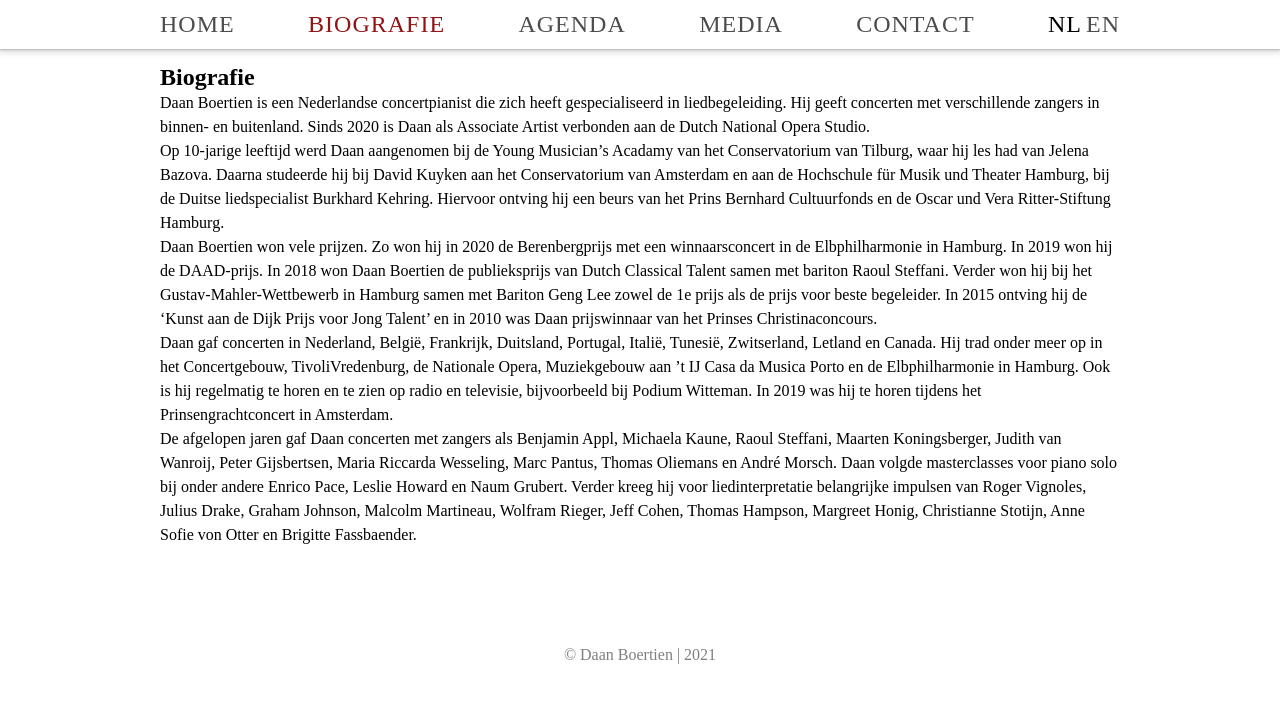
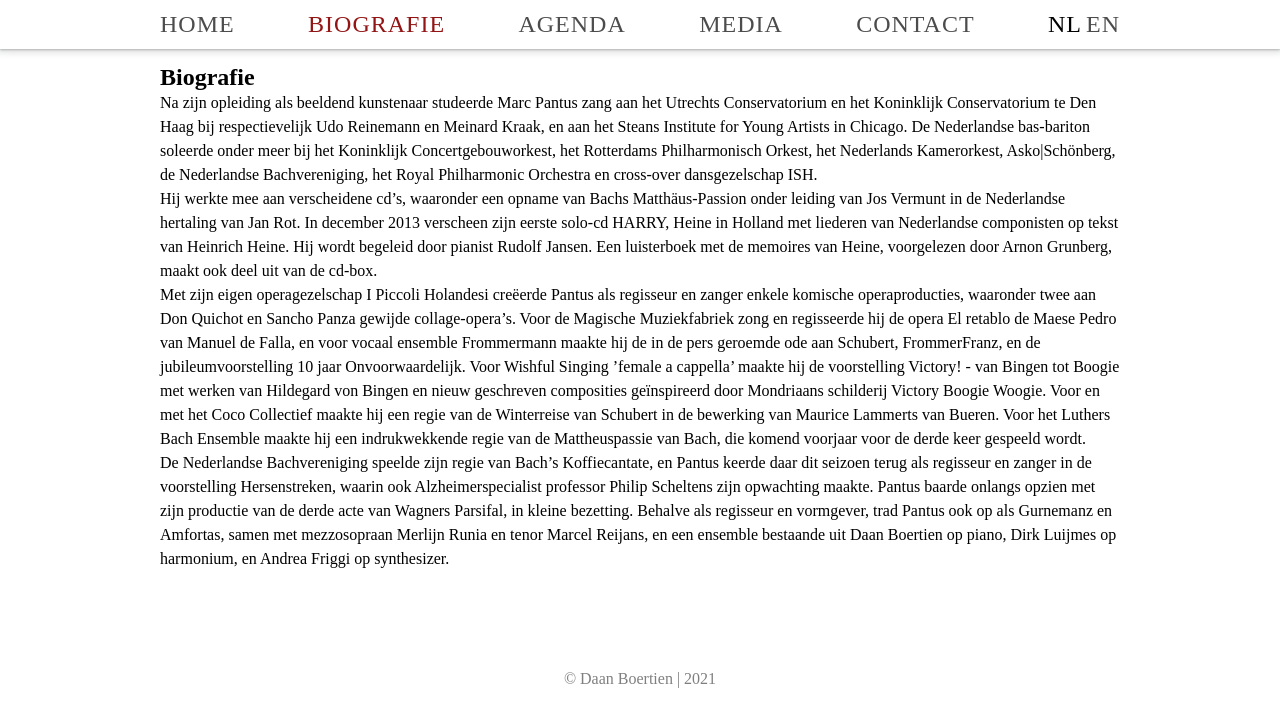
Before and after one commit to DaanBoertien/Marc-Pantus, a Jekyll site: the page built from biografie.html, in a window 1280 px wide. Shown: the top 727 px of the page. Built offline with Jekyll 4.4.1, drawn with Linux system fonts in a browser that asks for light colours; nearby versions of some CDN libraries; a script that is not in the unit is left out.

Commit message:
Update Teksten “biografie”

```diff
--- a/_data/biografie.yml
+++ b/_data/biografie.yml
@@ -1,78 +1,75 @@
 main:
-  - alinea-nl: "Daan Boertien is een Nederlandse concertpianist die zich heeft
-      gespecialiseerd in liedbegeleiding. Hij geeft concerten met verschillende
-      zangers in binnen- en buitenland. Sinds 2020 is Daan als Associate Artist
-      verbonden aan de Dutch National Opera Studio. "
-    alinea-en: Daan Boertien is a Dutch concert pianist who specialized in song
-      accompaniment. He performs with several singers in the Netherlands and
-      abroad. As of this season, Daan is Associate Artist of the Dutch National
-      Opera Studio since 2020.
-  - alinea-nl: Op 10-jarige leeftijd werd Daan aangenomen bij de Young Musician’s
-      Acadamy van het Conservatorium van Tilburg, waar hij les had van Jelena
-      Bazova. Daarna studeerde hij bij David Kuyken aan het Conservatorium van
-      Amsterdam en aan de Hochschule für Musik und Theater Hamburg, bij de
-      Duitse liedspecialist Burkhard Kehring. Hiervoor ontving hij een beurs van
-      het Prins Bernhard Cultuurfonds en de Oscar und Vera Ritter-Stiftung
-      Hamburg.
-    alinea-en: At the age of 10, Daan was accepted at the Young Musicians Academy of
-      the Tilburg Conservatory, where he was taught by Jelena Bazova. He then
-      studied with David Kuyken at the Conservatory of Amsterdam and at the
-      Hochschule für Musik und Theater Hamburg, with the German song specialist
-      Burkhard Kehring. For this he received a grant from the Prins Bernhard
-      Cultuurfonds and the Oscar und Vera Ritter-Stiftung Hamburg.
-  - alinea-nl: Daan Boertien won vele prijzen. Zo won hij in 2020 de Berenbergprijs
-      met een winnaarsconcert in de Elbphilharmonie in Hamburg. In 2019 won hij
-      de DAAD-prijs. In 2018 won Daan Boertien de publieksprijs van Dutch
-      Classical Talent samen met bariton Raoul Steffani. Verder won hij bij het
-      Gustav-Mahler-Wettbewerb in Hamburg samen met Bariton Geng Lee zowel de 1e
-      prijs als de prijs voor beste begeleider. In 2015 ontving hij de ‘Kunst
-      aan de Dijk Prijs voor Jong Talent’ en in 2010 was Daan prijswinnaar van
-      het Prinses Christinaconcours.
-    alinea-en: Daan Boertien has won many prizes. For example, in 2020 he won the
-      Berenberg Prize with a winner's concert in the Elbphilharmonie in Hamburg.
-      In 2019 he won the DAAD prize. In 2018 Daan Boertien won the public award
-      of Dutch Classical Talent together with baritone Raoul Steffani. He also
-      won the 1st prize and the prize for best accompanist at the
-      Gustav-Mahler-Wettbewerb in Hamburg together with Baritone Geng Lee. In
-      2015 he received the "Kunst aan de Dijk Prize for Young Talent" and in
-      2010, Daan was a prize winner of the Princess Christina Competition.
-  - alinea-nl: Daan gaf concerten in Nederland, België, Frankrijk, Duitsland,
-      Portugal, Italië, Tunesië, Zwitserland, Letland en Canada. Hij trad onder
-      meer op in het Concertgebouw, TivoliVredenburg, de Nationale Opera,
-      Muziekgebouw aan ’t IJ Casa da Musica Porto en de Elbphilharmonie in
-      Hamburg. Ook is hij regelmatig te horen en te zien op radio en televisie,
-      bijvoorbeeld bij Podium Witteman. In 2019 was hij te horen tijdens het
-      Prinsengrachtconcert in Amsterdam.
+  - alinea-nl: >-
+      Na zijn opleiding als beeldend kunstenaar studeerde Marc Pantus zang aan
+      het Utrechts Conservatorium en het Koninklijk Conservatorium te Den Haag
+      bij respectievelijk Udo Reinemann en Meinard Kraak, en aan het Steans
+      Institute for Young Artists in Chicago.
+
+      De Nederlandse bas-bariton soleerde onder meer bij het Koninklijk Concertgebouworkest, het Rotterdams Philharmonisch Orkest, het Nederlands Kamerorkest, Asko|Schönberg, de Nederlandse Bachvereniging, het Royal Philharmonic Orchestra en cross-over dansgezelschap ISH.
+    alinea-en: >-
+      Bass-baritone Marc Pantus, most recently praised by Swiss national press
+      for his “brilliant” and "compelling" interpretation in Rossini’s opera La
+      Gazzetta, is at home in opera as well as oratorio repertoire. This season
+      he sang Bach’s Magnificat with the renowned ensemble Vox Luminis,
+      Mendelssohn’s Paulus,  Don Profondo in Rossini’s Reimsreisje/Il Viaggio a
+      Reims with Dutch National Opera and the title role in Telemann’s comic
+      opera Pimpinone opera in Italy and The Netherlands with the Amsterdam
+      Consort.
+
+      Marc’s career has included many solos in Bach cantatas and he regularly sings the bass arias and the role of Christ in both St. John and St. Matthew Passions, receiving such press accolades as “The star was bass Marc Pantus, who presented a solemn Christ with his impressive voice.” (Deventer Dagblad, March 2008)
+  - alinea-nl: >-
+      Hij werkte mee aan verscheidene cd’s, waaronder een opname van Bachs
+      Matthäus-Passion onder leiding van Jos Vermunt in de Nederlandse hertaling
+      van Jan Rot.
+
+      In december 2013 verscheen zijn eerste solo-cd HARRY, Heine in Holland met liederen van Nederlandse componisten op tekst van Heinrich Heine. Hij wordt begeleid door pianist Rudolf Jansen. Een luisterboek met de memoires van Heine, voorgelezen door Arnon Grunberg, maakt ook deel uit van de cd-box.
+    alinea-en: He has been featured as soloist with Royal Concertgebouw Orchestra,
+      Royal Philharmonic Orchestra, Rotterdam Philharmonic Orchestra, Schoenberg
+      Ensemble, ASKO Ensemble, Utrecht Baroque Consort, Netherlands Bach
+      Society, working with such directors as Cristian Macelaru,  Jan Willem de
+      Vriend, Kenneth Montgomery, Edo de Waart, Reinbert de Leeuw, Paul McCreesh
+      and  Jos van Veldhoven.
+  - alinea-nl: >-
+      Met zijn eigen operagezelschap I Piccoli Holandesi creëerde Pantus als
+      regisseur en zanger enkele komische operaproducties, waaronder twee aan
+      Don Quichot en Sancho Panza gewijde collage-opera’s. Voor de Magische
+      Muziekfabriek zong en regisseerde hij de opera El retablo de Maese Pedro
+      van Manuel de Falla, en voor vocaal ensemble Frommermann maakte hij de in
+      de pers geroemde ode aan Schubert, FrommerFranz, en de
+      jubileumvoorstelling 10 jaar Onvoorwaardelijk. Voor Wishful Singing
+      ’female a cappella’ maakte hij de voorstelling Victory! - van Bingen tot
+      Boogie met werken van Hildegard von Bingen en nieuw geschreven composities
+      geïnspireerd door Mondriaans schilderij Victory Boogie Woogie. Voor en met
+      het Coco Collectief maakte hij een regie van de Winterreise van Schubert
+      in de bewerking van Maurice Lammerts van Bueren.
+
+      Voor het Luthers Bach Ensemble maakte hij een indrukwekkende regie van de Mattheuspassie van Bach, die komend voorjaar voor de derde keer gespeeld wordt.
+    alinea-en: >-
+      With his own company i piccoli holandesi, Marc has performed a series of
+      critically acclaimed comical baroque operas, among others Terremoto,
+      Farfalleta e Lirone by Francesco Conti.
+
+      With Utrecht Baroque Consort, he has sung the role of Sancho Panza in Conti’s Don Chisciotte in Sierra Morena and the role of Don Quichotte in Telemann’s Don Quichotte auf der Hochzeit des Camacho.
+  - alinea-nl: >-
+      De Nederlandse Bachvereniging speelde zijn regie van Bach’s Koffiecantate,
+      en Pantus keerde daar dit seizoen terug als regisseur en zanger in de
+      voorstelling Hersenstreken, waarin ook Alzheimerspecialist professor
+      Philip Scheltens zijn opwachting maakte.
+
+
+      Pantus baarde onlangs opzien met zijn productie van de derde acte van Wagners Parsifal, in kleine bezetting. Behalve als regisseur en vormgever, trad Pantus ook op als Gurnemanz en Amfortas, samen met mezzosopraan Merlijn Runia en tenor Marcel Reijans, en een ensemble bestaande uit Daan Boertien op piano, Dirk Luijmes op harmonium, en Andrea Friggi op synthesizer.
     alinea-en: >-
 
-      Daan gave concerts in the Netherlands, Belgium, France, Germany, Portugal, Italy, Tunisia, Switzerland, Latvia and Canada. He has performed at the Concertgebouw, TivoliVredenburg, Muziekgebouw aan ’t IJ, Dutch National Opera, Casa da Musica Porto and the Elbphilharmonie in Hamburg, among others. He can also be heard and seen on radio and television regularly, for example at Podium Witteman. In 2019 he could be heard during the Prinsengracht concert in Amsterdam.
-  - alinea-nl: De afgelopen jaren gaf Daan concerten met zangers als Benjamin Appl,
-      Michaela Kaune, Raoul Steffani, Maarten Koningsberger, Judith van Wanroij,
-      Peter Gijsbertsen, Maria Riccarda Wesseling, Marc Pantus, Thomas Oliemans
-      en André Morsch. Daan volgde masterclasses voor piano solo bij onder
-      andere Enrico Pace, Leslie Howard en Naum Grubert. Verder kreeg hij voor
-      liedinterpretatie belangrijke impulsen van Roger Vignoles, Julius Drake,
-      Graham Johnson, Malcolm Martineau, Wolfram Rieger, Jeff Cohen, Thomas
-      Hampson, Margreet Honig, Christianne Stotijn, Anne Sofie von Otter en
-      Brigitte Fassbaender.
-    alinea-en: In recent years, Daan has given concerts with singers such as
-      Benjamin Appl, Michaela Kaune, Raoul Steffani, Maarten Koningsberger,
-      Judith van Wanroij, Peter Gijsbertsen, Maria Riccarda Wesseling, Marc
-      Pantus, Thomas Oliemans and André Morsch. Daan took piano solo
-      masterclasses with Enrico Pace, Leslie Howard and Naum Grubert, among
-      others. Furthermore, he received important impulses for song
-      interpretation from Roger Vignoles, Julius Drake, Graham Johnson, Malcolm
-      Martineau, Wolfram Rieger, Jeff Cohen, Thomas Hampson, Margreet Honig,
-      Christianne Stotijn, Anne Sofie von Otter and Brigitte Fassbaender.
+      Marc has recorded the Dutch version of Bach’s St. Matthew Passion (Christ) for DGG with Residentie Orkest under the direction of Jos Vermunt, and appears on recordings of Mozart’s La Clemenza di
+
+      Tito (Publio) and Galliard’s Pan & Syrinx (Pan), both with Musica ad Rhenum under the direction of Jed Wentz.
+
+      He studied with Udo Reinemann and Meinard Kraak at the Utrecht Conservatory of Music and the Royal Conservatory in The Hague.
+
+      He received a fellowship from the Steans Institute for Young Artists in Chicago, where he studied with Thomas Allen, Christa Ludwig, Barbara Bonney, Elisabeth Söderström and Roger Vignoles.
 quote: Daan is een pianist
-quote-nl: Gespecialiseerd in het begeleiden van liederen toonde Daan Boertien
-  zich een zanger op de vleugel. Met zijn fijnzinnige en milde aanslag, zijn
-  zowel vanzelfsprekende als verrassende timing en zijn grote inlevingsvermogen
-  is hij de ideale combinatie van meebewegend begeleider en autonoom solist.
-quote-en: Specialized in song accompaniment, Daan Boertien proved to be a singer
-  behind the grand piano. With his subtle and delicate touch, his both natural
-  as well as surprising timing and imagination, he is the ideal combination of
-  flexible accompanist and autonomous soloist.
-quote-author: "- Eindhovens Dagblad"
-image: assets/img/g3z506s2jaa3lwogi93g.1920x0.jpg
-photographer: Petra Teeuwsen
+quote-nl: Quote
+quote-en: Quote
+quote-author: "- Krant"
+image: /assets/img/uploads/marc6.jpg
+photographer: Candide Rietdijk
```
Also changed, not shown: assets/img/uploads/marc6.jpg (added).
